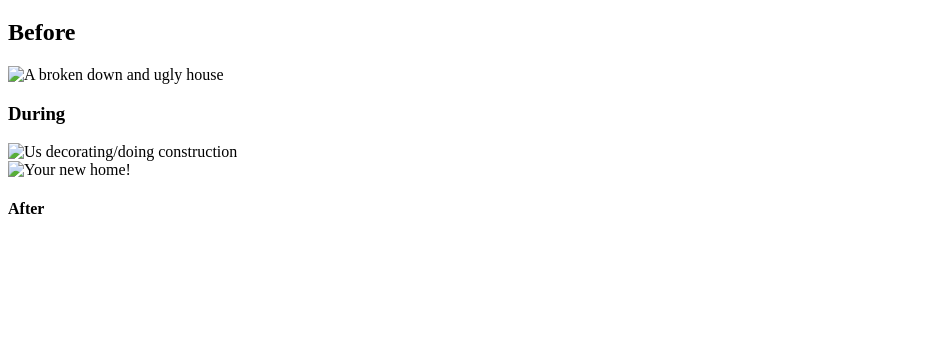
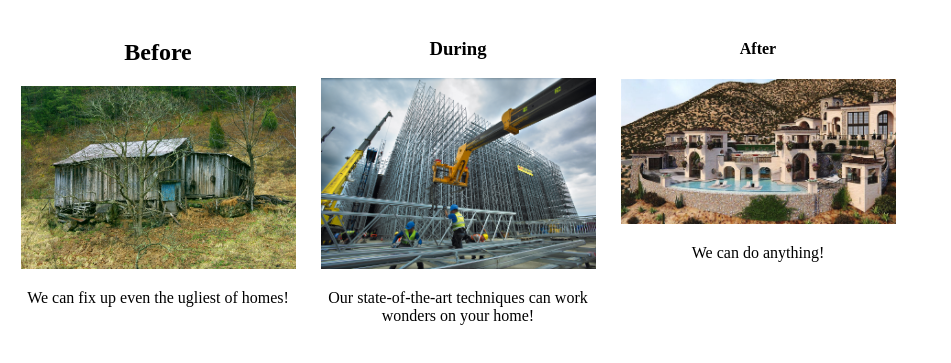
Before and after one commit to Franciswilhelm/Interior-decorator, a plain HTML site: page index.html in a window 1280 px wide. Shown: the part 61-424 px from the top of the page, without its empty margins (0-951 px from the left). Drawn offline with Linux system fonts and the light colour scheme.

Commit message:
add coulmns and styling

```diff
--- a/css/styles.css
+++ b/css/styles.css
@@ -0,0 +1,9 @@
+img {
+  width: 275px;
+}
+
+.column {
+  float: left;
+  width: 300px;
+  text-align: center;
+}
--- a/index.html
+++ b/index.html
@@ -8,15 +8,18 @@
   <h1>Interior design wooooo!</h1>
   <div class="column">
     <h2>Before</h2>
-    <img src="img.jpg" alt="A broken down and ugly house">
+    <img src="img/img.jpg" alt="A broken down and ugly house">
+    <p>We can fix up even the ugliest of homes!</p>
   </div>
   <div class="column">
     <h3>During</h3>
-    <img src="During.jpg" alt="Us decorating/doing construction">
+    <img src="img/During.jpg" alt="Us decorating/doing construction">
+    <p>Our state-of-the-art techniques can work wonders on your home!</p>
   </div>
   <div class="column">
-    <img src="After.jpg" alt="Your new home!">
     <h4>After</h4>
+    <img src="img/After.jpg" alt="Your new home!">
+    <p>We can do anything!</p>
   </div>
 </body>
 </html>
```
